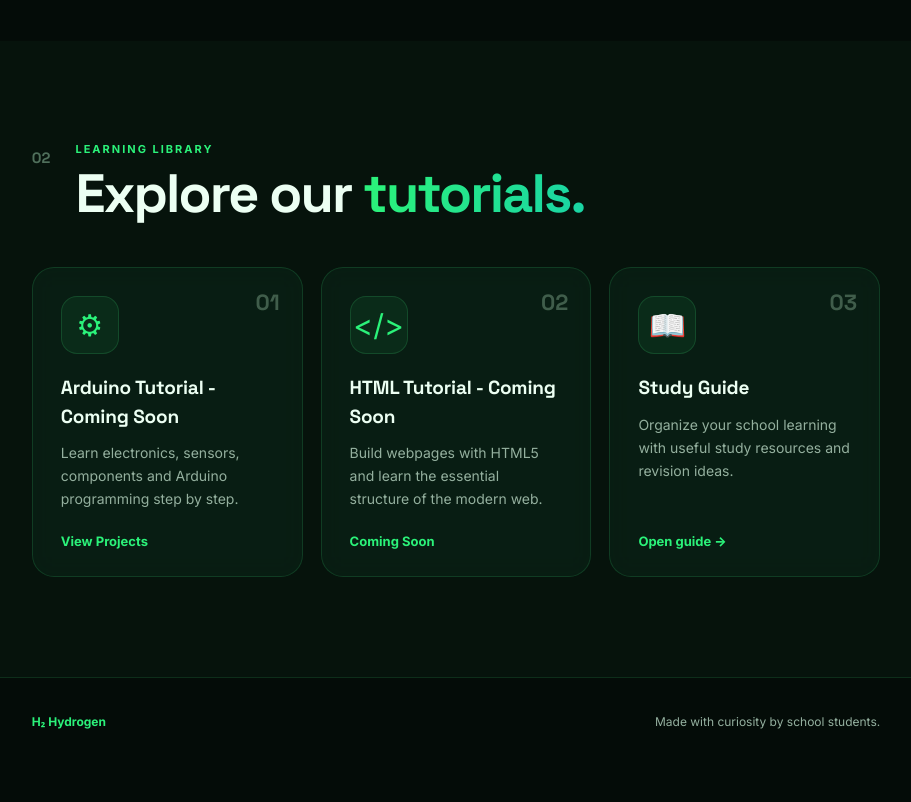
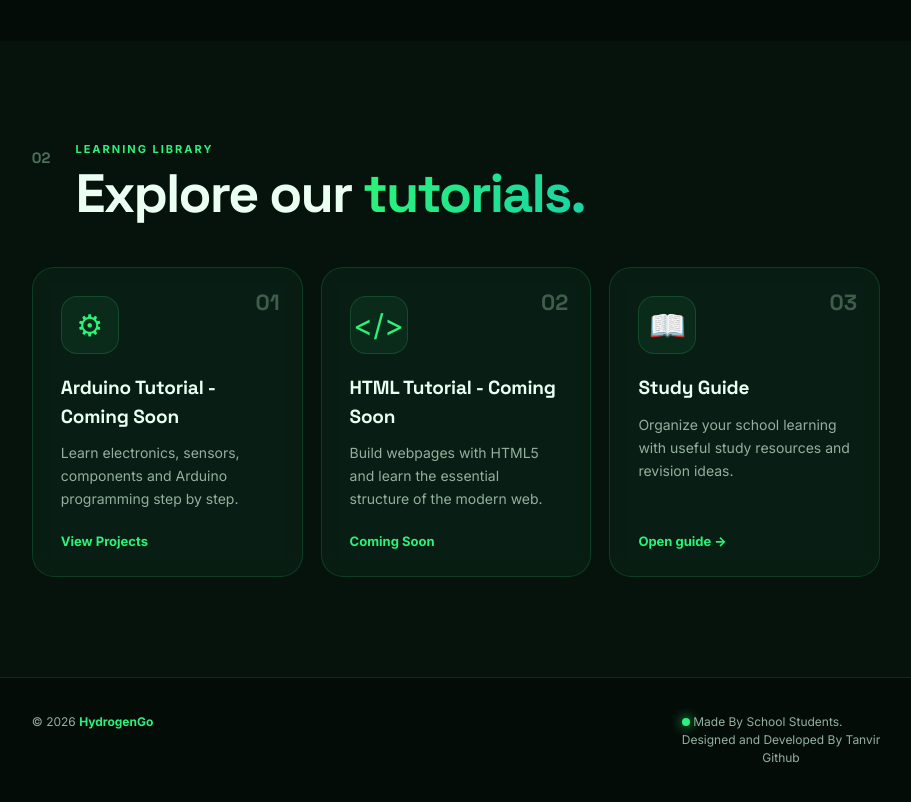
Before and after one commit to hydrogengo/hydrogengo.github.io, a plain HTML site: page index.html in a window 1280 px wide. Shown: the part 1352-2154 px from the top of the page, without its empty margins (319-1230 px from the left). Before the commit the page ends 2118 px from the top, so only its background shows below. Drawn offline with Linux system fonts and the light colour scheme.

Commit message:
Update index.html

```diff
--- a/index.html
+++ b/index.html
@@ -149,10 +149,25 @@
       </div>
     </section>
 
-    <footer>
-      <strong>H₂ Hydrogen</strong>
-      <span>Made with curiosity by school students.</span>
-    </footer>
+            <footer>
+
+            <span>
+                © 2026
+                <strong>HydrogenGo</strong>
+            </span>
+
+            <span>
+
+                <span class="dot"></span>
+
+                Made By School Students.
+<div class="read">Designed and Developed By Tanvir</div>
+<div class="read"><center><a href="https://GitHub.com/TanvirCodeStorm">Github</a></center></div>
+
+
+            </span>
+
+        </footer>
   </main>
 
   <script src="script.js"></script>
```
